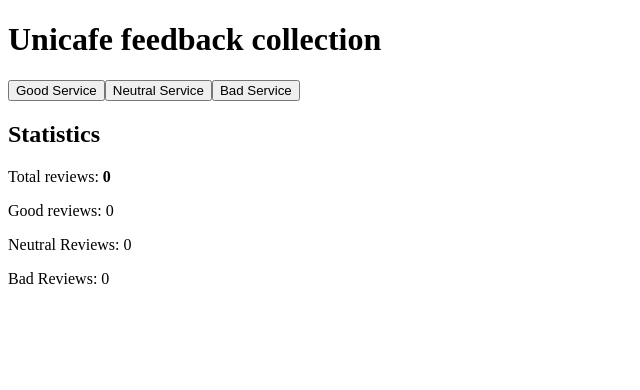
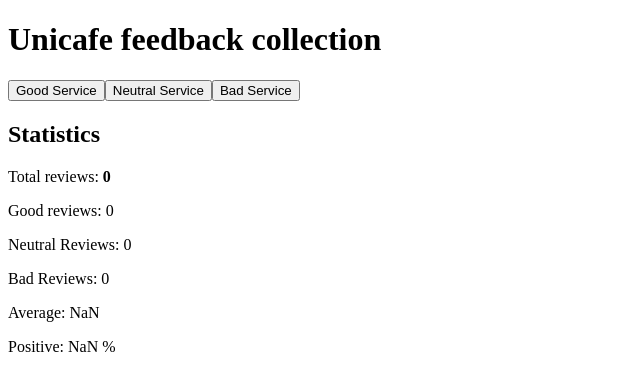
Before and after one commit to theluisfer9/fullstackopen-submissions, a React (Create React App) app in the folder part1/unicafe/: page / in a window 1280 px wide. Shown: the top 390 px of the page, without its empty margins (0-640 px from the left). Built offline with nearby package versions, Linux system fonts and the light colour scheme.

Commit message:
Unicafe step 2
Added average score and % of positive reviews.

```diff
--- a/part1/unicafe/src/App.js
+++ b/part1/unicafe/src/App.js
@@ -11,6 +11,8 @@ const Button = ({ handleClick, text }) => (
 
 const Statistics = ({ good, neutral, bad }) => {
   const total = good + neutral + bad;
+  const avg = (good - bad) / total;
+  const positive = (good / total) * 100;
   return (
     <div>
       <h2>Statistics</h2>
@@ -27,6 +29,12 @@ const Statistics = ({ good, neutral, bad }) => {
       </div>
       <div>
         <p>Bad Reviews: {bad}</p>
+      </div>
+      <div>
+        <p>Average: {avg}</p>
+      </div>
+      <div>
+        <p>Positive: {positive} %</p>
       </div>
     </div>
   );
```
